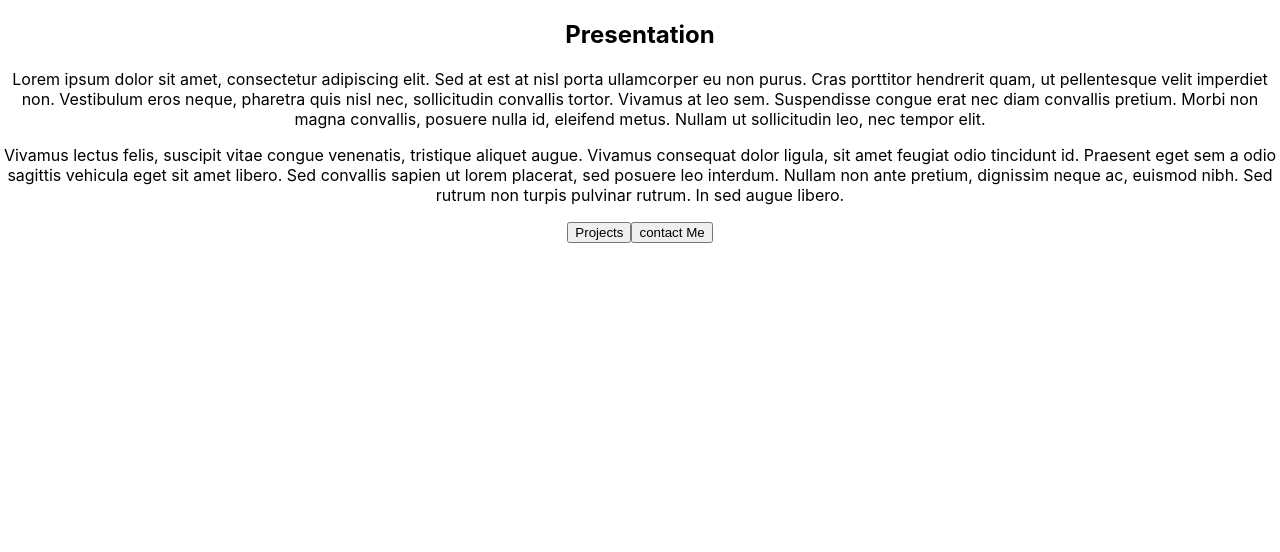
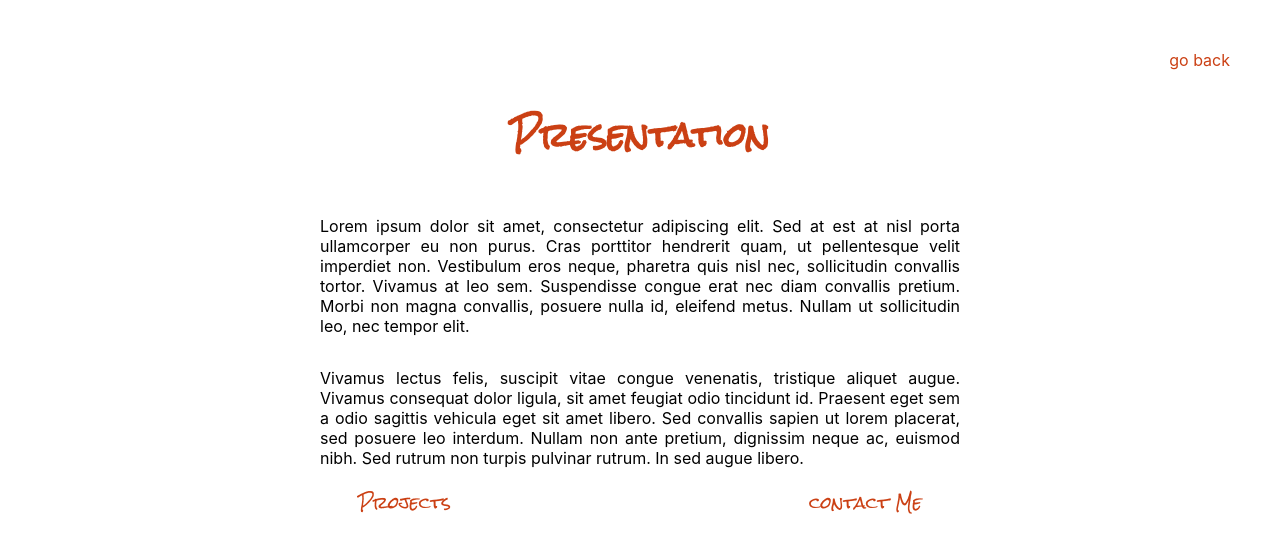
Before and after one commit to Camille1993/myPortfolio, a React (Create React App) app in the folder my-portfolio/: page /presentation in a window 1280 px wide. Shown: the top 552 px of the page. Built offline with nearby package versions, Linux system fonts and the light colour scheme.

Commit message:
add css to home/presentation/project

```diff
--- a/my-portfolio/src/pages/home.css
+++ b/my-portfolio/src/pages/home.css
@@ -10,3 +10,15 @@
   height: 100vh;
   width: 100vh;
 }
+.enter {
+  background-color: #4b3434;
+  color: #cb4014;
+  text-decoration: none;
+  font-size: 14px;
+}
+@media screen and (max-width: 450px) {
+  .home {
+    width: auto;
+    font-size: 32px;
+  }
+}
--- a/my-portfolio/src/pages/home.jsx
+++ b/my-portfolio/src/pages/home.jsx
@@ -9,8 +9,8 @@ function Home() {
   return (
     <div className="home">
       <h1>My Portfolio</h1>
-      <Link to="/presentation">
-        <button type="button">Enter</button>
+      <Link to="/presentation" className="enter">
+        Enter
       </Link>
     </div>
   );
--- /dev/null
+++ b/my-portfolio/src/pages/presentation.css
@@ -0,0 +1,29 @@
+.presentation {
+  padding-top: 50px;
+  width: auto;
+  display: flex;
+  flex-direction: column;
+}
+.goback {
+  padding-right: 50px;
+  text-decoration: none;
+  color: #cb4014;
+  align-self: end;
+}
+.presentationText {
+  display: flex;
+  flex-direction: column;
+  width: 50%;
+  text-align: justify;
+  padding-left: 25%;
+}
+.direction {
+  display: flex;
+  justify-content: space-evenly;
+}
+.subdirection {
+  text-decoration: none;
+  color: #cb4014;
+  font-family: 'Rock Salt', cursive;
+  font-size: 16px;
+}
--- a/my-portfolio/src/pages/presentation.jsx
+++ b/my-portfolio/src/pages/presentation.jsx
@@ -1,11 +1,16 @@
 import React from 'react';
 import { Link } from 'react-router-dom';
 
+import './presentation.css';
+
 function Presentation() {
   return (
-    <div>
+    <div className="presentation">
+      <Link to="/" className="goback">
+        go back
+      </Link>
       <h2>Presentation</h2>
-      <div>
+      <div className="presentationText">
         <p>
           Lorem ipsum dolor sit amet, consectetur adipiscing elit. Sed at est at
           nisl porta ullamcorper eu non purus. Cras porttitor hendrerit quam, ut
@@ -25,12 +30,14 @@ function Presentation() {
           Sed rutrum non turpis pulvinar rutrum. In sed augue libero.
         </p>
       </div>
-      <Link to="/projects">
-        <button type="button">Projects</button>
-      </Link>
-      <Link to="/contact">
-        <button type="button">contact Me</button>
-      </Link>
+      <div className="direction">
+        <Link to="/projects" className="subdirection">
+          Projects
+        </Link>
+        <Link to="/contact" className="subdirection">
+          contact Me
+        </Link>
+      </div>
     </div>
   );
 }
--- /dev/null
+++ b/my-portfolio/src/pages/projectList.css
@@ -0,0 +1,50 @@
+.projectList {
+  padding-top: 50px;
+  width: auto;
+  background-color: #4b3434;
+  height: 100vh;
+  display: flex;
+  flex-direction: column;
+}
+.cardProject {
+  height: 9em;
+  background-color: #ad340f;
+  width: 14em;
+  display: flex;
+  align-items: end;
+  justify-content: center;
+  padding-bottom: 10px;
+  box-shadow: 5px 4px lightgrey;
+  border-radius: 15px;
+  color: lightgrey;
+  text-decoration: none;
+}
+.listProject {
+  display: flex;
+  justify-content: space-evenly;
+}
+h2 {
+  font-family: 'Rock Salt', cursive;
+  font-size: 32px;
+  color: #cb4014;
+}
+h4 {
+  font-family: 'Rock Salt', cursive;
+  font-size: 20px;
+  color: #cb4014;
+}
+.goback {
+  padding-right: 50px;
+  text-decoration: none;
+  color: #cb4014;
+  align-self: end;
+}
+@media screen and (max-width: 450px) {
+  .listProject {
+    display: flex;
+    justify-content: space-evenly;
+    flex-direction: column;
+    align-items: center;
+    gap: 15px;
+  }
+}
--- a/my-portfolio/src/pages/projectList.jsx
+++ b/my-portfolio/src/pages/projectList.jsx
@@ -1,6 +1,8 @@
 import React, { useEffect, useState } from 'react';
 import axios from 'axios';
 import { Link } from 'react-router-dom';
+
+import './projectList.css';
 
 function ProjectList() {
   const [project, setProject] = useState([{}]);
@@ -26,22 +28,27 @@ function ProjectList() {
         return (
           <div key={projet.id}>
             <Link to={`/projects/${projet.id}`}>
-              <button type="button">{projet.name}</button>
+              <div type="button" className="cardProject">
+                {projet.name}
+              </div>
             </Link>
           </div>
         );
       });
   };
   return (
-    <div>
+    <div className="projectList">
+      <Link to="/presentation" className="goback">
+        go back
+      </Link>
       <h2>Projects</h2>
       <div>
         <h4>Project Wild Code School</h4>
-        {Project('informatique')}
+        <div className="listProject">{Project('informatique')}</div>
       </div>
       <div>
         <h4>Hackathon</h4>
-        {Project('hackaton')}
+        <div className="listProject">{Project('hackaton')}</div>
       </div>
     </div>
   );
```
